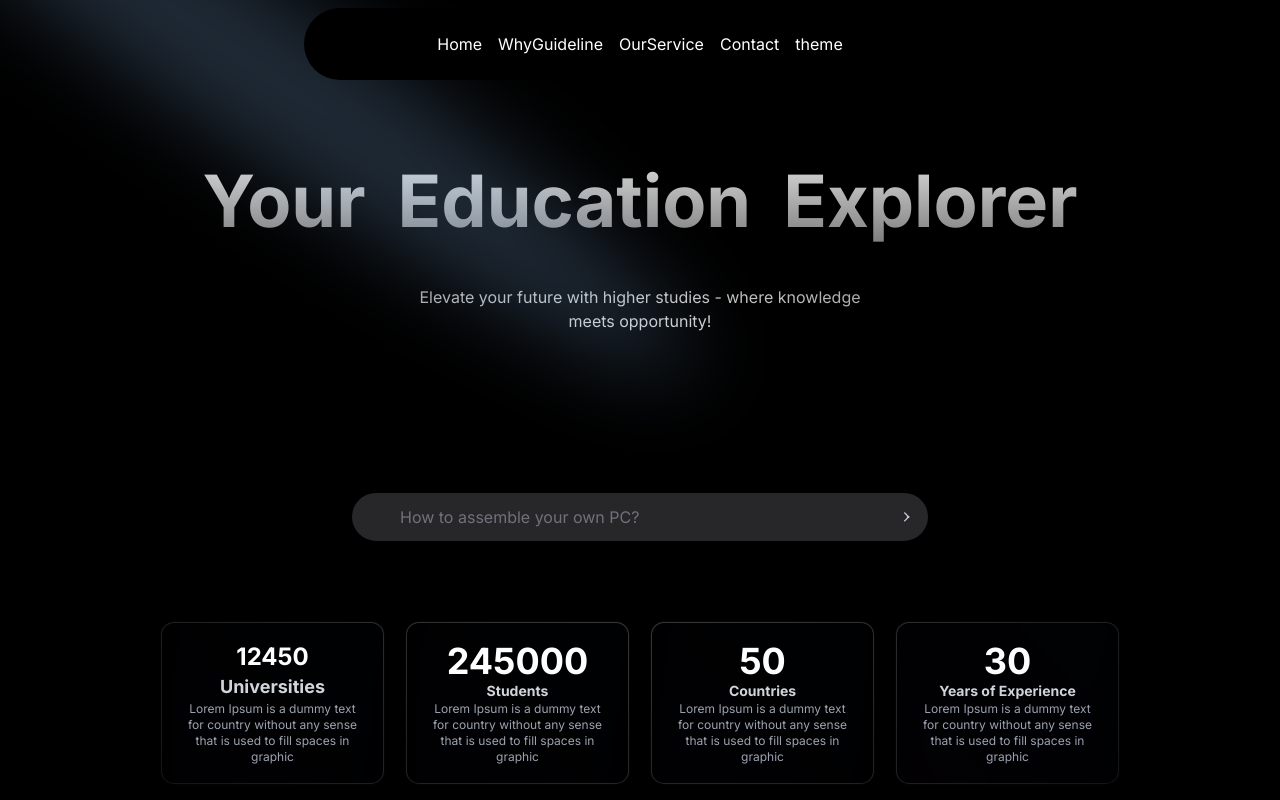
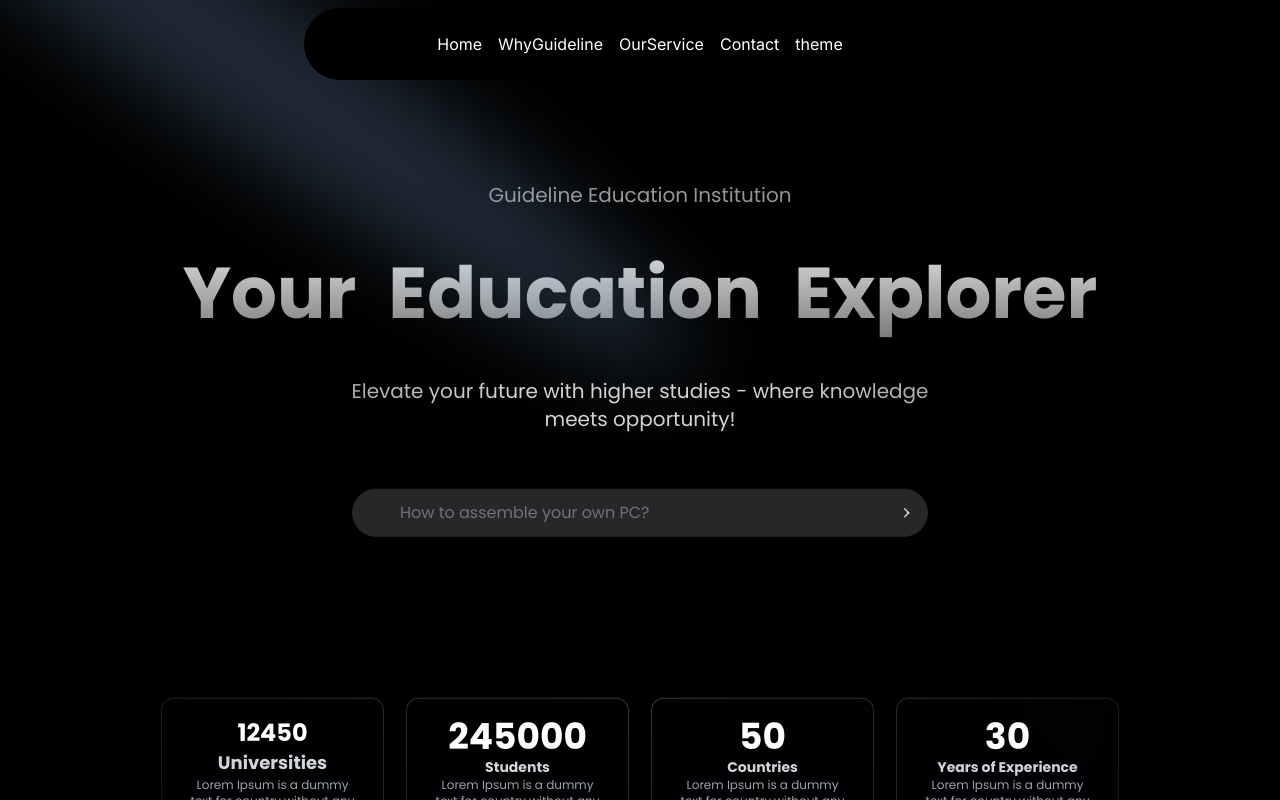
Before and after one commit to infinitegrp/Infinite-Edu, a Next.js app: page / in a window 1280 px wide. Shown: the top 800 px of the page. Built offline with nearby package versions, Linux system fonts and the light colour scheme.

Commit message:
removed UAE file

```diff
--- a/package.json
+++ b/package.json
@@ -9,6 +9,7 @@
     "lint": "next lint"
   },
   "dependencies": {
+    "@next/font": "^14.2.3",
     "@radix-ui/react-label": "^2.0.2",
     "@react-three/drei": "^9.105.6",
     "@react-three/fiber": "^8.16.6",
--- a/src/app/dubai/models/UAE.tsx
+++ /dev/null
@@ -1,47 +0,0 @@
-'use client'
-// components/ThreeScene.js
-import React, { useRef, useEffect } from 'react';
-import * as THREE from 'three';
-import { useFrame } from '@react-three/fiber';
-import { SVGLoader } from 'three-stdlib';
-
-// SVG path data
-const svgPath = `M1789 0H0V933H1789V0ZM749.602 522.175C756.955 526.885 765.456 529.24 775.106 529.24C782.343 529.24 788.92 527.89 794.836 525.191C800.81 522.491 805.951 518.729 810.259 513.904C814.567 509.079 817.87 503.507 820.167 497.189C822.522 490.813 823.7 483.977 823.7 476.683V406.376H799.92V476.683C799.92 481.967 798.972 486.792 797.077 491.157C795.181 495.523 792.367 498.998 788.633 501.583C784.957 504.168 780.448 505.46 775.106 505.46C769.821 505.46 765.312 504.168 761.579 501.583C757.845 498.941 755.002 495.437 753.049 491.071C751.096 486.706 750.119 481.91 750.119 476.683V406.376H726.339V476.683C726.339 486.39 728.378 495.236 732.457 503.22C736.592 511.147 742.307 517.465 749.602 522.175ZM917.854 406.376H890.8L847.031 527H872.275L879.513 507.011H929.141L936.378 527H961.623L917.854 406.376ZM920.439 483.231H888.215L904.241 439.031L920.439 483.231ZM987.741 406.376V527H1064.08V503.22H1011.52V474.27H1052.53V450.49H1011.52V430.156H1064.08V406.376H987.741Z`;
-
-// Utility function to convert SVG path to Three.js shapes
-const parseSvgPath = (svgPath) => {
-    const loader = new SVGLoader();
-    const svgData = loader.parse(`<svg><path d="${svgPath}" /></svg>`);
-    const shapes = svgData.paths.flatMap((path) => path.toShapes(true));
-    return shapes;
-};
-
-export const UAE = () => {
-    const meshRef = useRef();
-
-    // Convert SVG path to shapes
-    const shapes = parseSvgPath(svgPath);
-
-    useEffect(() => {
-        const geometry = new THREE.ShapeGeometry(shapes);
-        meshRef.current.geometry = geometry;
-        meshRef.current.material = new THREE.MeshBasicMaterial({
-            color: new THREE.Color('#1B1B1B'),
-            opacity: 1,
-            transparent: true,
-        });
-    }, [shapes]);
-
-    // Animation loop
-    useFrame(() => {
-        // meshRef.current.rotation.x += 0.01;
-        // meshRef.current.rotation.y += 0.01;
-    });
-
-    return (
-        <mesh ref={meshRef}>
-            <shapeGeometry />
-            <meshBasicMaterial />
-        </mesh>
-    );
-};
--- a/src/app/page.tsx
+++ b/src/app/page.tsx
@@ -7,29 +7,26 @@ import Footer from '@/components/Footer';
 import SmoothScroll from '@/components/ScrollManger';
 import { Parallax } from '@/components/Parallax';
 import { Spotlight } from '@/components/ui/Spotlight';
+import { Roboto } from '@next/font/google'
+import { Poppins } from 'next/font/google';
+
+const roboto = Poppins({
+  subsets: ['latin'],
+  weight: ['300','400', '700'],
+})
 
 export default function Home() {
   return (
+
     <NextThemesProvider attribute="class" defaultTheme="dark">
       <NavbarDemo />
       <Spotlight className="fixed z-10 -top-40 left-0 md:left-60 md:-top-20" fill="rgb(147 197 253)" />
+      <SmoothScroll>
 
-        <SmoothScroll>
-        <main className="flex  flex-col w-full  items-center justify-between">
-{/* <Parallax speed={1} className="self-start"> */}
-
+        <main className={`flex  flex-col w-full  items-center justify-between`}>
+          <div className={roboto.className}>
             <LandingPage />
-{/* </Parallax> */}
-          {/* <div className="h-[60rem] w-full dark:bg-black bg-white  dark:bg-grid-white/[0.2] bg-grid-black/[0.2] relative flex flex-col items-center justify-center">
-          <div className="absolute pointer-events-none inset-0 flex items-center justify-center dark:bg-black bg-white [mask-image:radial-gradient(ellipse_at_center,transparent_20%,black)]"></div>
-          <p className="text-4xl sm:text-7xl font-bold relative z-20 bg-clip-text text-transparent bg-gradient-to-b from-neutral-200 to-neutral-500 py-8">
-          Your Education Explore
-          </p>
-        </div> */}
-
-
-
-
+          </div>
         </main>
       </SmoothScroll>
       <Footer />
--- a/src/components/ProgressLanding.tsx
+++ b/src/components/ProgressLanding.tsx
@@ -39,9 +39,9 @@ export default function ProgressLanding() {
     }, []);
 
     return (
-        <div className='flex flex-row mt-20 gap-5 w-full justify-between max-w-screen-2xl lg:px-40'>
+        <div className='flex flex-row mt-40 gap-5 w-full justify-between max-w-screen-2xl lg:px-40'>
 
-            <BorderLineCard className='h-40 justify-center items-center overflow-hidden bg-transparent dark:bg-transparent'>
+            <BorderLineCard className='h-40 justify-center items-center overflow-hidden bg-transparent dark:bg-transparent '>
                 <motion.div initial={{ opacity: 0.1 }} whileHover={{ opacity: 0.2 }} className='w-150 h-150 ml-auto' >
                     <Image src="/gif/blueGradient.gif" alt="Computer man" width={480} height={480} className='w-full h-full blur-lg opacity-10' />
                 </motion.div>
--- a/src/page/LandingPage.tsx
+++ b/src/page/LandingPage.tsx
@@ -59,6 +59,9 @@ export default function LandingPage() {
 
             <div className="py-40 w-full dark:bg-black bg-white  relative flex flex-col items-center justify-center">
                 <div className="absolute pointer-events-none inset-0 flex items-center justify-center dark:bg-black bg-white [mask-image:radial-gradient(ellipse_at_center,transparent_20%,black)]"></div>
+                <p className="py-8 font-normal text-xl font-center text-center text-black dark:text-neutral-300">
+                Guideline Education Institution <br />
+                </p>
                 <div className="flex flex-row ">
                     {text.map((el, i) => (
                         <motion.h1
@@ -71,7 +74,7 @@ export default function LandingPage() {
                         </motion.h1>
                     ))}
                 </div>
-                <p className="py-8 pb-40 font-normal font-center text-center text-black dark:text-neutral-300">
+                <p className="py-8 pb-14 font-normal text-xl font-center text-center text-black dark:text-neutral-300">
                     Elevate your future with higher studies - where knowledge <br />
                     meets opportunity!
                 </p>
@@ -83,7 +86,7 @@ export default function LandingPage() {
                     }}                // onChange={handleChange}
                 // onSubmit={onSubmit}
                 />
-                <ProgressLanding />
+                <ProgressLanding/>
             </div>
 
 
@@ -133,7 +136,7 @@ export default function LandingPage() {
                         <div className="hidden md:block"><GuideLineGroup /></div>
                     </div>
                 </div>
-                    <div className="block md:hidden max-w-screen-2xl px-5 pt-1"><GuideLineGroup /></div>
+                <div className="block md:hidden max-w-screen-2xl px-5 pt-1"><GuideLineGroup /></div>
             </div>
 
 
```
Also changed, not shown: 1 other file (tests, documents, lock files or other folders). Lines whose indentation alone changed are shown as unchanged.
